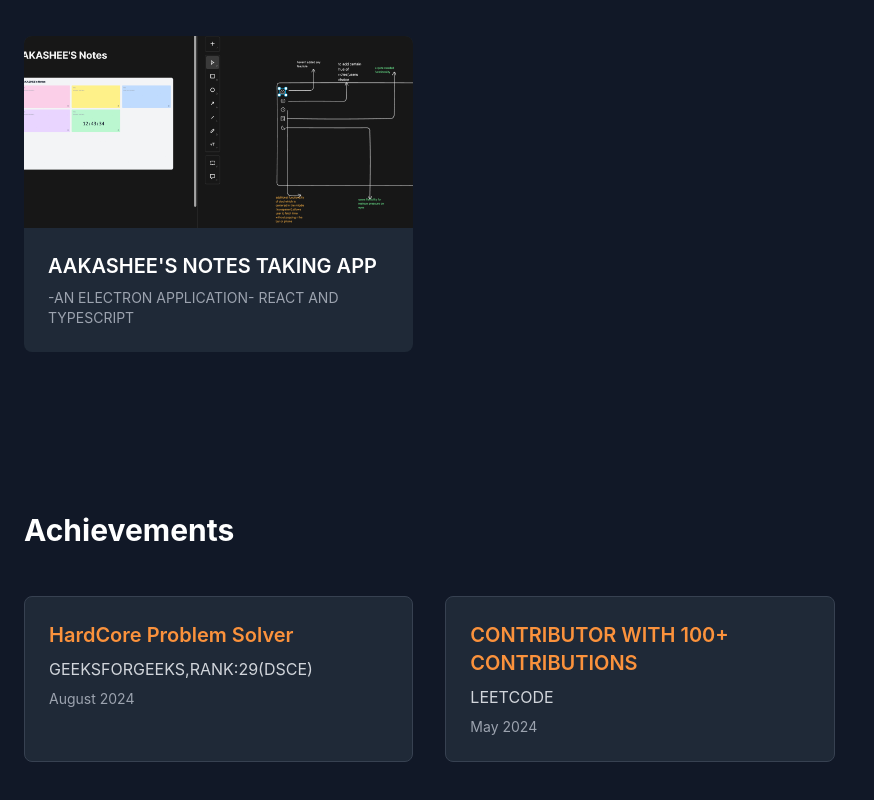
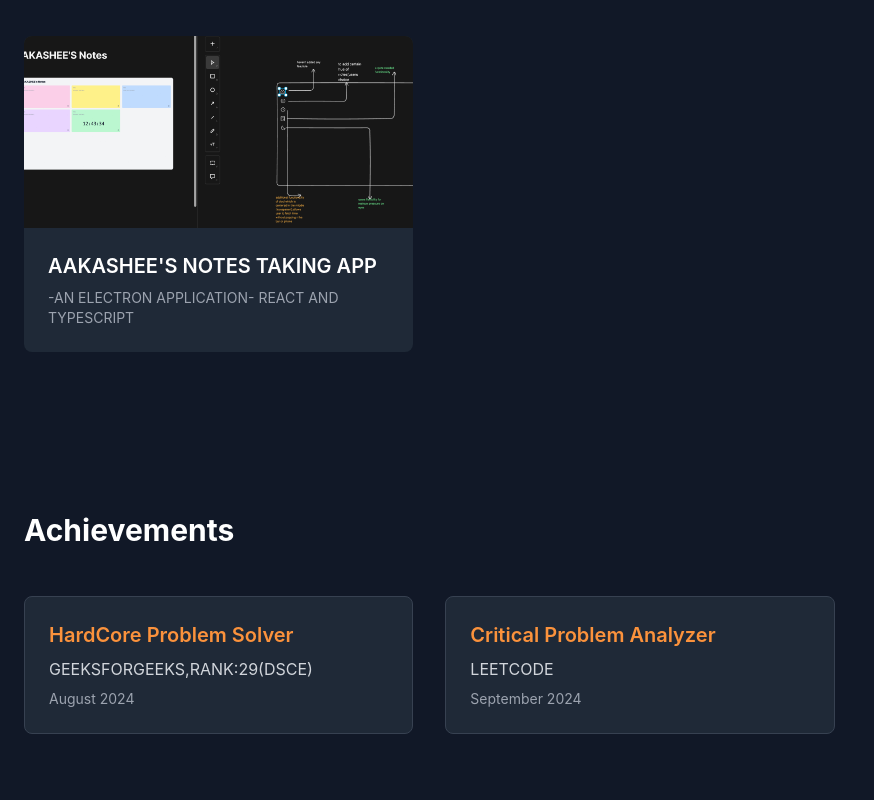
Before and after one commit to AAKASHEE/PORTFOLIO_DEV, a React (Vite) app: page / in a window 1280 px wide. Shown: the part 3979-4779 px from the top of the page, without its empty margins (0-874 px from the left). Built offline with nearby package versions, Linux system fonts and the light colour scheme.

Commit message:
updated leetcode title

```diff
--- a/src/data/achievements.ts
+++ b/src/data/achievements.ts
@@ -5,9 +5,9 @@ export const achievements = [
     date: 'August 2024'
   },
   {
-    title: 'CONTRIBUTOR WITH 100+ CONTRIBUTIONS',
+    title: 'Critical Problem Analyzer',
     organization: 'LEETCODE',
-    date: 'May 2024'
+    date: 'September 2024'
   },
 
 ];
```
